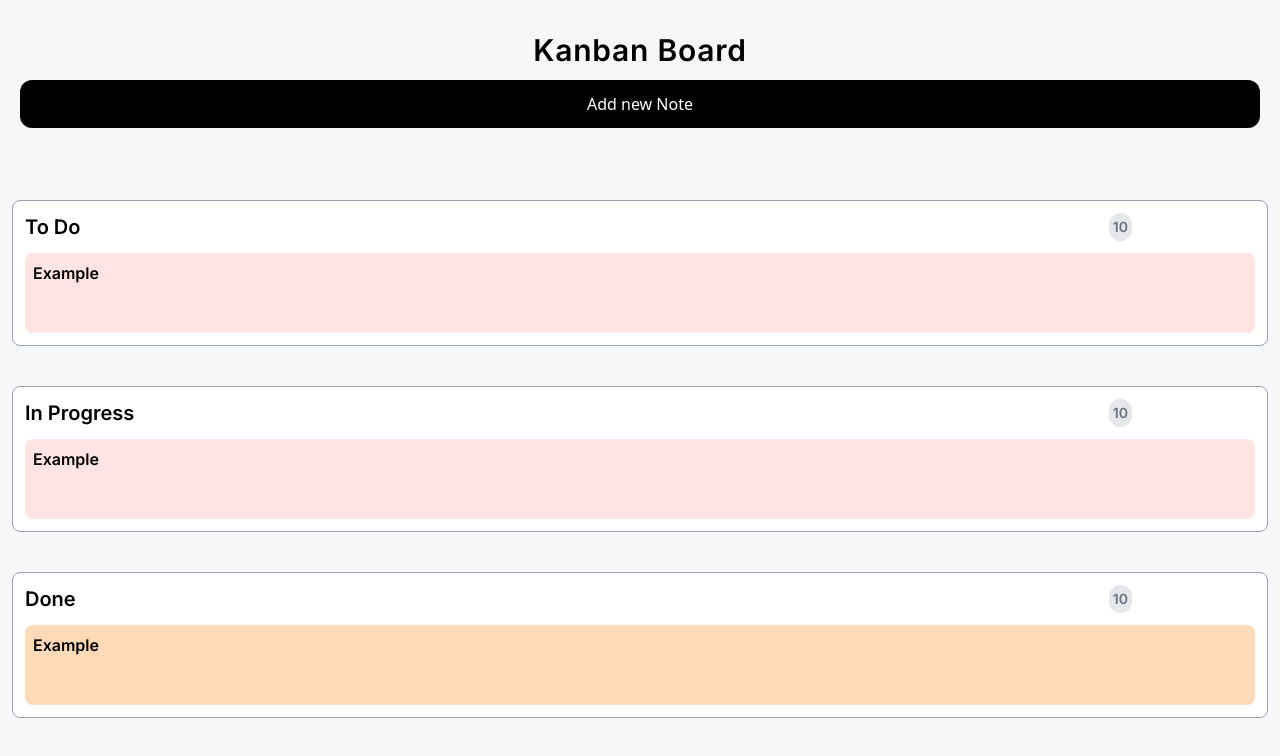
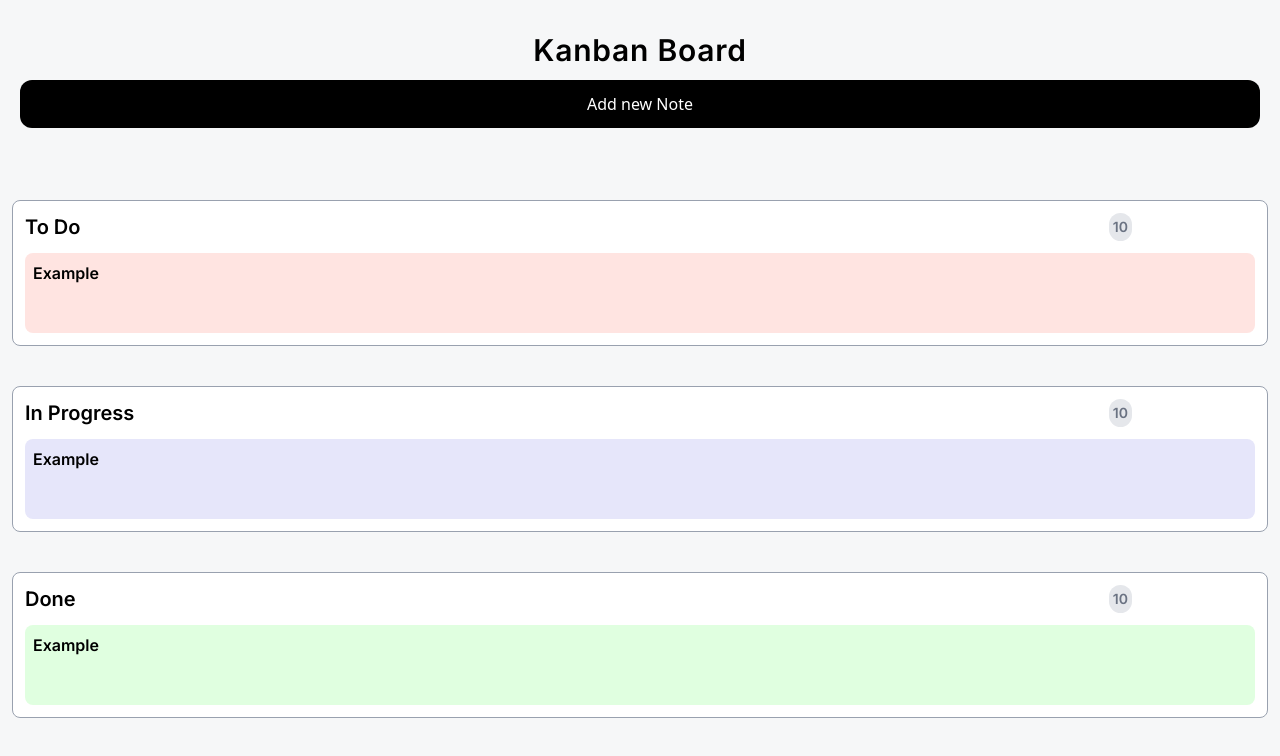
Before and after one commit to tadeowoto/kanban-react-board, a React (Vite) app: page / in a window 1280 px wide. Shown: the top 756 px of the page. Built offline with nearby package versions, Linux system fonts and the light colour scheme.

Commit message:
colors bug fixed :D

```diff
--- a/src/components/BoardContent.tsx
+++ b/src/components/BoardContent.tsx
@@ -26,10 +26,25 @@ export const BoardContent = () => {
   const handleForm = (e: React.FormEvent) => {
     e.preventDefault();
     setIsFormOpen(false);
+    const colorNumber = Math.floor(Math.random() * 9);
+    const colors = [
+      "bg-pastel-pink",
+      "bg-pastel-blue",
+      "bg-pastel-green",
+      "bg-pastel-yellow",
+      "bg-pastel-purple",
+      "bg-pastel-peach",
+      "bg-pastel-mint",
+      "bg-pastel-lavender",
+      "bg-pastel-coral",
+      "bg-pastel-turquoise",
+    ];
+
     const newNote = {
       id: Date.now().toString(),
       task: noteText,
       state: "todo" as const, // es para decirle a ts que es el valor exacto literal "todo"
+      color: colors[colorNumber],
     };
     setNotes((prevNotes) => [...prevNotes, newNote]);
     setNoteText("");
--- a/src/components/TodoPost.tsx
+++ b/src/components/TodoPost.tsx
@@ -1,28 +1,13 @@
 type Props = {
   task: string;
+  color: string;
   desc?: string;
 };
 
-export const TodoPost = ({ task }: Props) => {
-  //TODO get random number to randomize the color
-
-  const colorNumber = Math.floor(Math.random() * 9);
-  const colors = [
-    "bg-pastel-pink",
-    "bg-pastel-blue",
-    "bg-pastel-green",
-    "bg-pastel-yellow",
-    "bg-pastel-purple",
-    "bg-pastel-peach",
-    "bg-pastel-mint",
-    "bg-pastel-lavender",
-    "bg-pastel-coral",
-    "bg-pastel-turquoise",
-  ];
-
+export const TodoPost = ({ task, color }: Props) => {
   return (
     <article
-      className={`${colors[colorNumber]} flex flex-col w-full h-20 p-2 font-body rounded-lg`}
+      className={`${color} flex flex-col w-full h-20 p-2 font-body rounded-lg`}
     >
       <p className="text-md">{task}</p>
     </article>
--- a/src/components/TodoWrapper.tsx
+++ b/src/components/TodoWrapper.tsx
@@ -25,14 +25,29 @@ export const TodoWrapper = ({ title }: Props) => {
       <div className="w-full flex flex-col gap-3  ">
         {title === "To Do"
           ? todoNotes.map((note) => (
-              <TodoPost key={note.id} task={note.task} desc={note.desc} />
+              <TodoPost
+                key={note.id}
+                task={note.task}
+                desc={note.desc}
+                color={note.color}
+              />
             ))
           : title === "In Progress"
           ? inProgressNotes.map((note) => (
-              <TodoPost key={note.id} task={note.task} desc={note.desc} />
+              <TodoPost
+                key={note.id}
+                task={note.task}
+                desc={note.desc}
+                color={note.color}
+              />
             ))
           : doneNotes.map((note) => (
-              <TodoPost key={note.id} task={note.task} desc={note.desc} />
+              <TodoPost
+                key={note.id}
+                task={note.task}
+                desc={note.desc}
+                color={note.color}
+              />
             ))}
       </div>
     </article>
--- a/src/context/BoardContext.tsx
+++ b/src/context/BoardContext.tsx
@@ -7,6 +7,7 @@ interface Note {
   task: string;
   desc?: string;
   state: State;
+  color: string;
 }
 
 type Notes = Note[];
@@ -35,18 +36,21 @@ export const BoardProvider = ({ children }: BoardProviderProps) => {
       task: "Example",
       desc: "Description 1",
       state: "todo",
+      color: "bg-pastel-pink",
     },
     {
       id: "2",
       task: "Example",
       desc: "Description 2",
       state: "inProgress",
+      color: "bg-pastel-blue",
     },
     {
       id: "3",
       task: "Example",
       desc: "Description 3",
       state: "done",
+      color: "bg-pastel-green",
     },
   ]);
 
```
